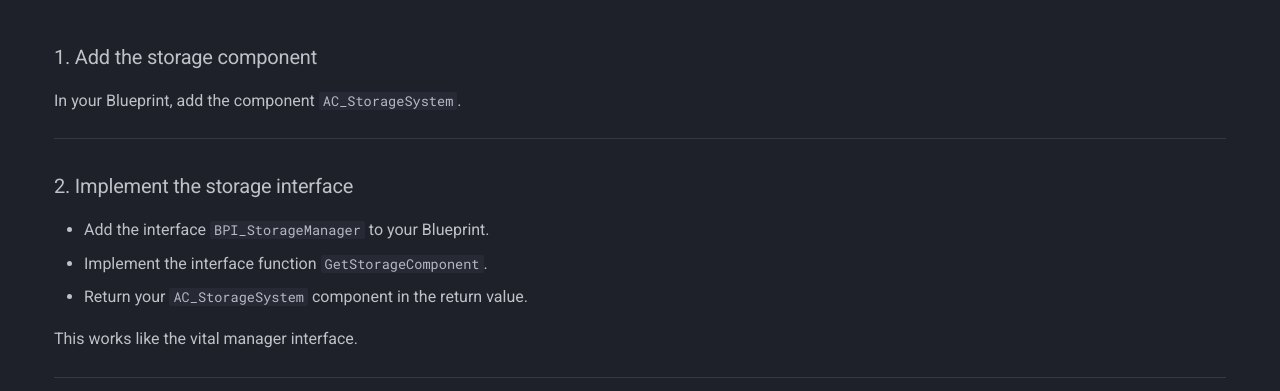
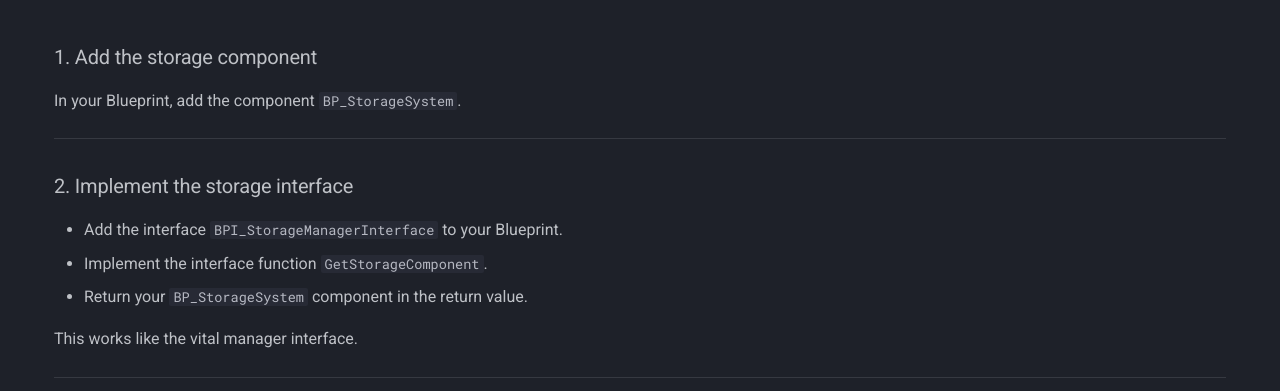
Before and after one commit to MPSurvival/MPSurvival-Docs, an MkDocs documentation site: the page built from docs/storage/storage_creation.md, in a window 1280 px wide and 1163 px high. Shown: the part 186-577 px from the top of the window. Built offline with MkDocs 1.6.1 and Material for MkDocs 9.7.7, drawn with Linux system fonts in a browser that asks for light colours.

Commit message:
Changed docs

```diff
--- a/docs/storage/storage_creation.md
+++ b/docs/storage/storage_creation.md
@@ -2,15 +2,15 @@
 
 ### 1. Add the storage component
 
-In your Blueprint, add the component `AC_StorageSystem`.
+In your Blueprint, add the component `BP_StorageSystem`.
 
 ---
 
 ### 2. Implement the storage interface
 
-- Add the interface `BPI_StorageManager` to your Blueprint.
+- Add the interface `BPI_StorageManagerInterface` to your Blueprint.
 - Implement the interface function `GetStorageComponent`.
-- Return your `AC_StorageSystem` component in the return value.
+- Return your `BP_StorageSystem` component in the return value.
 
 This works like the vital manager interface.
 
```
Also changed, not shown: docs/craft/crafting_creation.md (+3 -3 lines), docs/gatherable/gatherable_creation.md (+1 -1 lines), docs/interaction/interaction_creation.md (+1 -1 lines), docs/items/item_creation.md (+1 -1 lines), docs/vital/vital_creation.md (+1 -1 lines), site/craft/crafting_creation/index.html, site/gatherable/gatherable_creation/index.html, site/interaction/interaction_creation/index.html, site/items/item_creation/index.html, site/search/search_index.json, site/storage/storage_creation/index.html, site/vital/vital_creation/index.html, 1 other file.
